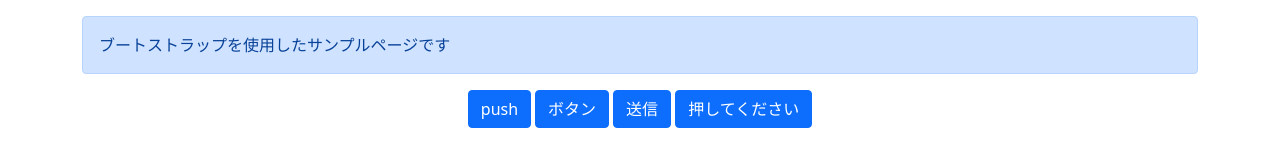
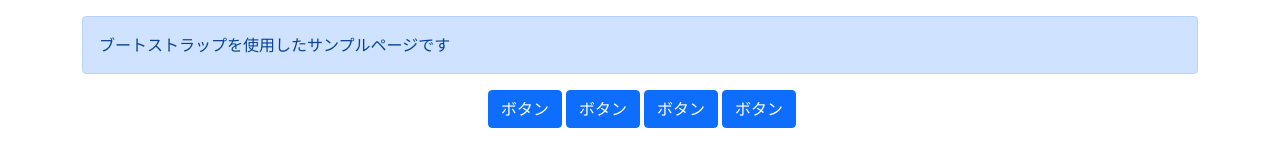
Before and after one commit to ichiro0522/js_lesson, a plain HTML site: page index.html in a window 1280 px wide. Drawn offline with nearby package versions, Linux system fonts and the light colour scheme.

Commit message:
Update index.html

```diff
--- a/index.html
+++ b/index.html
@@ -27,15 +27,15 @@
 
 <body>
   <div class="container">
-    <div class="mt-3 alert alert-primary" role="alert">
+    <div id="js-question" class="mt-3 alert alert-primary" role="alert">
       ブートストラップを使用したサンプルページです
     </div>
 
     <div class="d-flex justify-content-center">
-      <button type="button" class="btn btn-primary">push</button>
       <button type="button" class="ms-1 btn btn-primary">ボタン</button>
-      <button type="button" class="ms-1 btn btn-primary">送信</button>
-      <button type="button" class="ms-1 btn btn-primary">押してください</button>
+      <button type="button" class="ms-1 btn btn-primary">ボタン</button>
+      <button type="button" class="ms-1 btn btn-primary">ボタン</button>
+      <button type="button" class="ms-1 btn btn-primary">ボタン</button>
     </div>
 
   </div>
```
